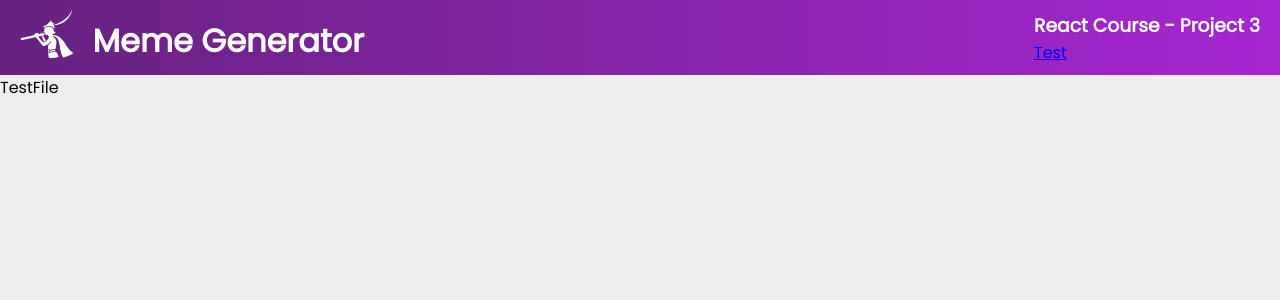
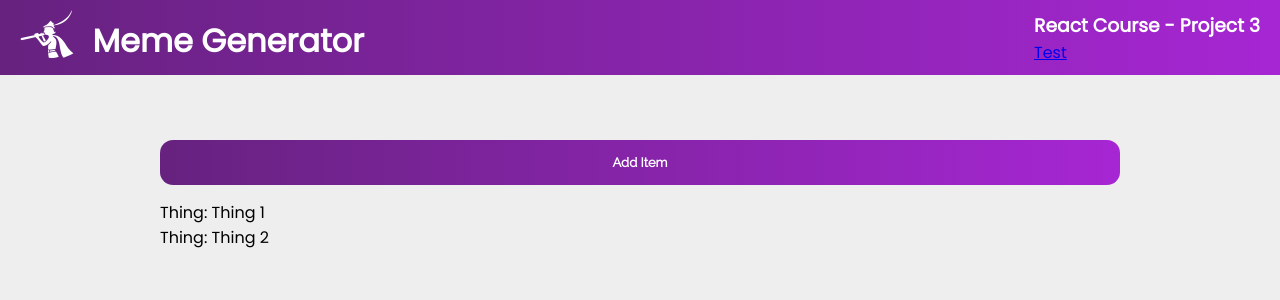
Before and after one commit to KramStyles/meme-with-react, a React (Create React App) app: page /test in a window 1280 px wide. Shown: the top 300 px of the page. Built offline with nearby package versions, Linux system fonts and the light colour scheme.

Commit message:
working with state to update addition to array 1

```diff
--- a/src/Components/assets/TestFile.jsx
+++ b/src/Components/assets/TestFile.jsx
@@ -1,6 +1,23 @@
-import React from 'react'
+import React, {useState} from 'react';
+
+
 export default function TestFile() {
+    const thingsArray = ['Thing 1', 'Thing 2'];
+    const [things, setThings] = useState(thingsArray);
+
+    const thingsElement = things.map(item => <p key={item}>Thing: {item}</p>)
+
+    const addItem = () => {
+        let newItem = `Thing ${thingsArray.length + 1}`;
+        things.push(newItem);
+
+        console.log(things);
+    }
+
   return (
-    <div>TestFile</div>
+    <div className='container'>
+        <button onClick={addItem}>Add Item</button>
+        {thingsElement}
+    </div>
   )
 }
```
